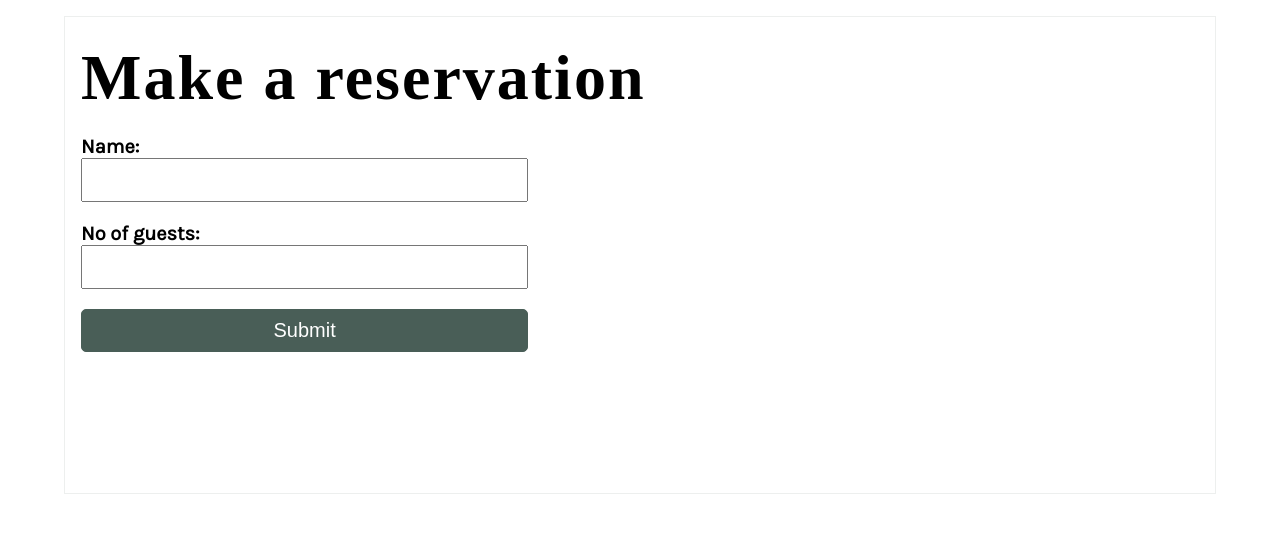
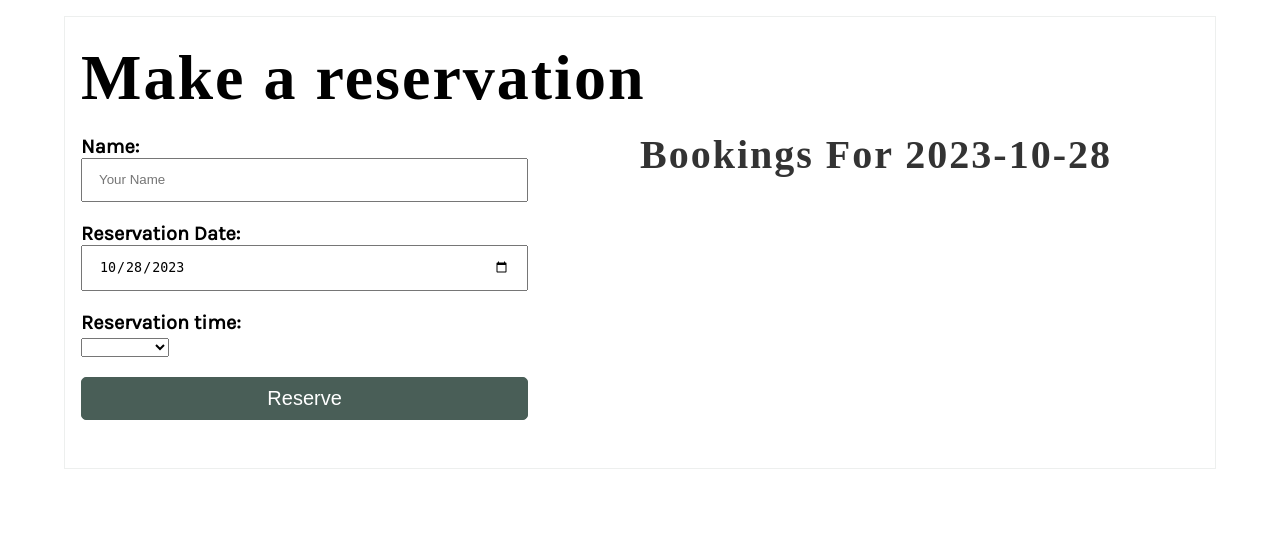
Before and after one commit to Shailaputri/littlelemon, a Django app: page /book/ in a window 1280 px wide. Shown: the part 244-777 px from the top of the page. Run offline with Django 4.2, Linux system fonts and the light colour scheme; data that the repository does not hold is empty; some web fonts are replaced.

Commit message:
Alter Booking Table to add Reservation Date and Reservation slot

```diff
--- a/littlelemon/restaurant/models.py
+++ b/littlelemon/restaurant/models.py
@@ -1,5 +1,7 @@
 from django.db import models
 from django.core.validators import MinLengthValidator, MaxLengthValidator
+from datetime import datetime
+from django.utils import timezone
 
 # Create your models here.
 class BookingTable(models.Model):
@@ -10,6 +12,9 @@ class BookingTable(models.Model):
 	name = models.CharField(max_length = 255, null=True, blank=True)
 	no_of_guests = models.IntegerField(null=True, blank=True)
 	bookingdate = models.DateTimeField(auto_now_add=True, null=True, blank=True)
+	reservation_slot = models.SmallIntegerField(default = 10)
+	reservation_date = models.DateTimeField(default=timezone.now())
+
 	def __str__(self):
 		return f'Your booking confirmed under {self.name} for {self.no_of_guests} \
 		on {self.bookingdate}.'
--- a/littlelemon/restaurant/views.py
+++ b/littlelemon/restaurant/views.py
@@ -72,9 +72,21 @@ def book(request):
 # Add code for the bookings() view
 def bookings(request):
 	date = request.GET.get('date', datetime.today().date())
-	bookings = models.BookingTable.objects.all()
+	# bookings = models.BookingTable.objects.all()
+	bookings = models.BookingTable.objects.all().filter(reservation_date = date)
 	booking_json = core_serializer.serialize('json', bookings)
 	return render(request, "bookings.html", {'bookings' : booking_json})
+
+	if request.method == 'POST':
+		data = json.load(request)
+		exist = models.BookingTable.objects.filter(reservation_date = data['reservation_date']).filter(
+			reservation_slot = data['reservation_slot']).exists()
+		if not exist:
+			booking = models.BookingTable(name = data['name'], bookingdate = data['bookingdate'], \
+				no_of_guests = data['no_of_guests'], reservation_slot = data['reservation_slot'], \
+				 reservation_date = data['reservation_date']).save()
+		else:
+			return HttpResponse("{'error':1}", content_type = 'application/json')
 
 
 
--- a/littlelemon/templates/book.html
+++ b/littlelemon/templates/book.html
@@ -4,28 +4,38 @@
 {% block content %}
 <section>
   <article>
-    <!-- Add your code in the line below  -->
-    <h1> Make a reservation </h1>
-
+    <h1>Make a reservation</h1>
     <!--Begin row-->
     <div class="row">
       <!--Begin col-->
       <div class="column">
-        <form action="" method="post">
           {% csrf_token %}
-          {{form.as_p}}
-          <input type="submit" id="button">
-        </form>
+          <form method="POST" id="form">
+            <!-- {% csrf_token %} -->
+            <p>
+              <label for="name">Name:</label>
+              <input type="text" placeholder="Your Name" maxlength="200" required="" id="name">
+            </p>
+            <p>
+           <label for="reservation_date">Reservation Date:</label>
+              <input type="date" placeholder="" required="" id="reservation_date">
+            </p>
+
+            <p>
+              <label for="reservation_slot">Reservation time:</label>
+              <select id="reservation_slot">
+                <option value="0" disabled>Select time</option>
+              </select>
+            </p>
+            <button type="button" id="button">Reserve</button>
+          </form>
       </div>
       <!--End col-->
 
       <!--Begin col-->
       <div class="column">
-        <div class="videowrap">
-         <!--  <iframe
-            src="https://www.google.com/maps/embed?pb=!1m18!1m12!1m3!1d11898.289517452584!2d-87.60853049433447!3d41.79442860243028!2m3!1f0!2f0!3f0!3m2!1i1024!2i768!4f13.1!3m3!1m2!1s0x880e2912ce6f7027%3A0xc0cfb5545d4a37b2!2sHyde%20Park%2C%20Chicago%2C%20IL%2C%20USA!5e0!3m2!1sen!2spt!4v1662384760663!5m2!1sen!2spt"
-            width="600" height="450" style="border:0;" allowfullscreen="" loading="lazy"
-            referrerpolicy="no-referrer-when-downgrade"></iframe> -->
+        <h2>Bookings For <span id="today"></span></h2>
+        <div id="bookings">
         </div>
       </div>
       <!--End col-->
@@ -37,9 +47,65 @@
 
   </article>
 </section>
-<!-- Add your code inside the script tags below  -->
 <script>
 
+  const date = new Date()
+  document.getElementById('reservation_date').value = `${date.getFullYear()}-${date.getMonth() + 1}-${date.getDate().toString().padStart(2, "0")}`
 
+  console.log(document.getElementById('reservation_date').value)
+  getBookings()
+
+
+  /*  Step 10: Part two */
+  document.getElementById('reservation_date').addEventListener('change', getBookings())
+
+
+  function getBookings() {
+    let reserved_slots = []
+    const date = document.getElementById('reservation_date').value
+    document.getElementById('today').innerHTML = date
+
+    fetch("{% url 'bookings' %}" + '?date=' + date)
+      .then(r => r.json())
+      .then(data => {
+        reserved_slots = []
+        bookings = ''
+
+        /* Step 11: Part three */
+
+
+
+        /* Step 12: Part four  */
+
+
+        document.getElementById('reservation_slot').innerHTML = slot_options
+        if(bookings==''){
+          bookings = "No bookings"
+        }
+        document.getElementById('bookings').innerHTML = bookings
+      })
+  }
+
+  function formatTime(time) {
+    const ampm = time < 12 ? 'AM' : 'PM'
+    const t = time < 12 ? time : time > 12 ? time - 12 : time
+    const label = `${t} ${ampm}`
+    return label
+  }
+
+
+  document.getElementById('button').addEventListener('click', function (e) {
+    const formdata = {
+      first_name: document.getElementById('first_name').value,
+      reservation_date: document.getElementById('reservation_date').value,
+      reservation_slot: document.getElementById('reservation_slot').value,
+    }
+
+    fetch("{% url 'bookings' %}", { method: 'post', body: JSON.stringify(formdata) })
+      .then(r => r.text())
+      .then(data => {
+        getBookings()
+      })
+  })
 </script>
 {% endblock %}
```
Also changed, not shown: littlelemon/restaurant/migrations/0001_initial.py, 3 other files.
